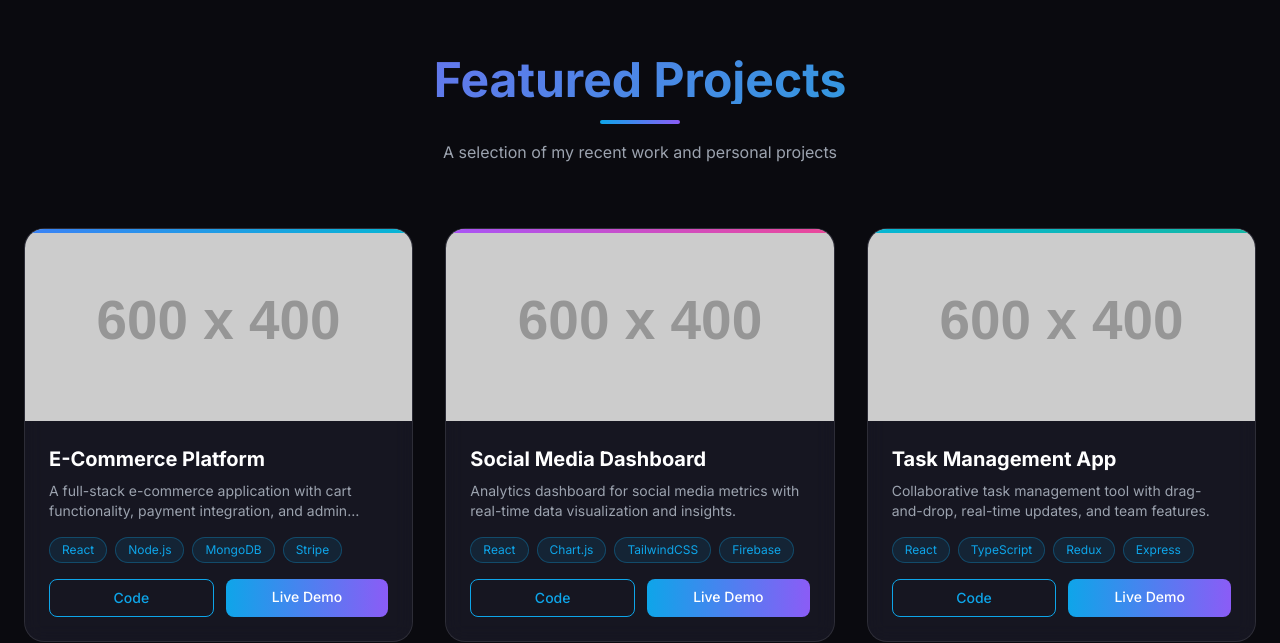
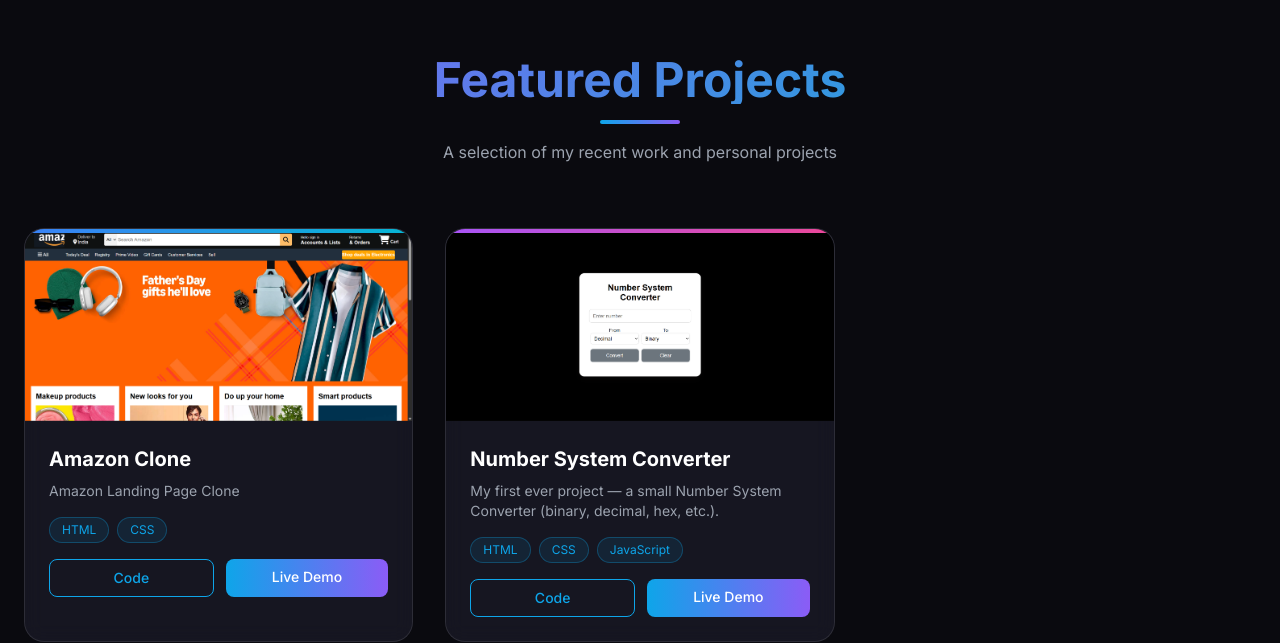
Before and after one commit to ravizzz18/Portfolio, a React (Vite) app: page / in a window 1280 px wide. Shown: the part 3593-4236 px from the top of the page. Built offline with nearby package versions, Linux system fonts and the light colour scheme.

Commit message:
Added Projects and is ready for deployment

```diff
--- a/src/components/About.jsx
+++ b/src/components/About.jsx
@@ -12,7 +12,7 @@
   // Skills data
   const skills = [
     'React', 'JavaScript', 'Node.js', 'HTML5', 'CSS3', 'Git',
-    'MongoDB', 'Java', 'C', 'C++', 'Python', 'Canva', 'Figma'
+    'MongoDB', 'Java', 'C', 'C++', 'Python', 'Canva', 'Figma', 'Docker'
   ];
 
   // Timeline data
--- a/src/components/Certifications.jsx
+++ b/src/components/Certifications.jsx
@@ -21,11 +21,11 @@
       credentialUrl: 'https://credentials.workato.com/18c58b49-090c-4403-a4ca-7bd8adc96522'
     },
     {
-      title: 'Build and Hackathon Winner',
+      title: 'Build and Conquer Hackathon Winner',
       issuer: 'Alterino - BMSIT&M',
       date: 'May 2025',
       image: '/Portfolio/Build and Conqueror.jpg',
-      credentialUrl: '#'
+      credentialUrl: '/Portfolio/Build and Conqueror.jpg'
     },
     {
       title: 'Programming in C',
--- a/src/components/Projects.jsx
+++ b/src/components/Projects.jsx
@@ -12,58 +12,22 @@
   // Projects data
   const projects = [
     {
-      title: 'E-Commerce Platform',
-      description: 'A full-stack e-commerce application with cart functionality, payment integration, and admin dashboard.',
-      image: 'https://via.placeholder.com/600x400/1e1e2e/0ea5e9?text=E-Commerce+Platform',
-      tags: ['React', 'Node.js', 'MongoDB', 'Stripe'],
-      github: 'https://github.com/yourusername/ecommerce',
-      demo: 'https://demo-ecommerce.com',
+      title: 'Amazon Clone',
+      description: 'Amazon Landing Page Clone',
+      image: '/Portfolio/Screenshot 2025-12-03 232358.png',
+      tags: ['HTML', 'CSS'],
+      github: 'https://github.com/ravizzz18/Amazon-Clone.git',
+      demo: '#',
       color: 'from-blue-500 to-cyan-500'
     },
     {
-      title: 'Social Media Dashboard',
-      description: 'Analytics dashboard for social media metrics with real-time data visualization and insights.',
-      image: 'https://via.placeholder.com/600x400/1e1e2e/8b5cf6?text=Social+Dashboard',
-      tags: ['React', 'Chart.js', 'TailwindCSS', 'Firebase'],
-      github: 'https://github.com/yourusername/dashboard',
-      demo: 'https://demo-dashboard.com',
+      title: 'Number System Converter',
+      description: 'My first ever project — a small Number System Converter (binary, decimal, hex, etc.).',
+      image: '/Portfolio/Screenshot 2025-12-03 232127.png',
+      tags: ['HTML', 'CSS', 'JavaScript'],
+      github: 'https://github.com/ravizzz18/Number-System-Converter.git',
+      demo: 'https://number-system-converter-one.vercel.app/',
       color: 'from-purple-500 to-pink-500'
-    },
-    {
-      title: 'Task Management App',
-      description: 'Collaborative task management tool with drag-and-drop, real-time updates, and team features.',
-      image: 'https://via.placeholder.com/600x400/1e1e2e/06b6d4?text=Task+Manager',
-      tags: ['React', 'TypeScript', 'Redux', 'Express'],
-      github: 'https://github.com/yourusername/taskmanager',
-      demo: 'https://demo-taskmanager.com',
-      color: 'from-cyan-500 to-teal-500'
-    },
-    {
-      title: 'Weather Forecast App',
-      description: 'Beautiful weather application with location-based forecasts, interactive maps, and detailed metrics.',
-      image: 'https://via.placeholder.com/600x400/1e1e2e/3b82f6?text=Weather+App',
-      tags: ['React', 'OpenWeather API', 'Leaflet', 'CSS3'],
-      github: 'https://github.com/yourusername/weather',
-      demo: 'https://demo-weather.com',
-      color: 'from-blue-400 to-indigo-500'
-    },
-    {
-      title: 'Portfolio Template',
-      description: 'Modern, responsive portfolio template with animations, dark mode, and customizable sections.',
-      image: 'https://via.placeholder.com/600x400/1e1e2e/a78bfa?text=Portfolio+Template',
-      tags: ['React', 'Framer Motion', 'TailwindCSS', 'Vite'],
-      github: 'https://github.com/yourusername/portfolio',
-      demo: 'https://demo-portfolio.com',
-      color: 'from-violet-500 to-purple-500'
-    },
-    {
-      title: 'Blog Platform',
-      description: 'Full-featured blogging platform with markdown support, comments, and user authentication.',
-      image: 'https://via.placeholder.com/600x400/1e1e2e/10b981?text=Blog+Platform',
-      tags: ['Next.js', 'MongoDB', 'NextAuth', 'MDX'],
-      github: 'https://github.com/yourusername/blog',
-      demo: 'https://demo-blog.com',
-      color: 'from-emerald-500 to-green-500'
     },
   ];
 
```
Also changed, not shown: Screenshot 2025-12-03 232127.png (added), Screenshot 2025-12-03 232358.png (added).
